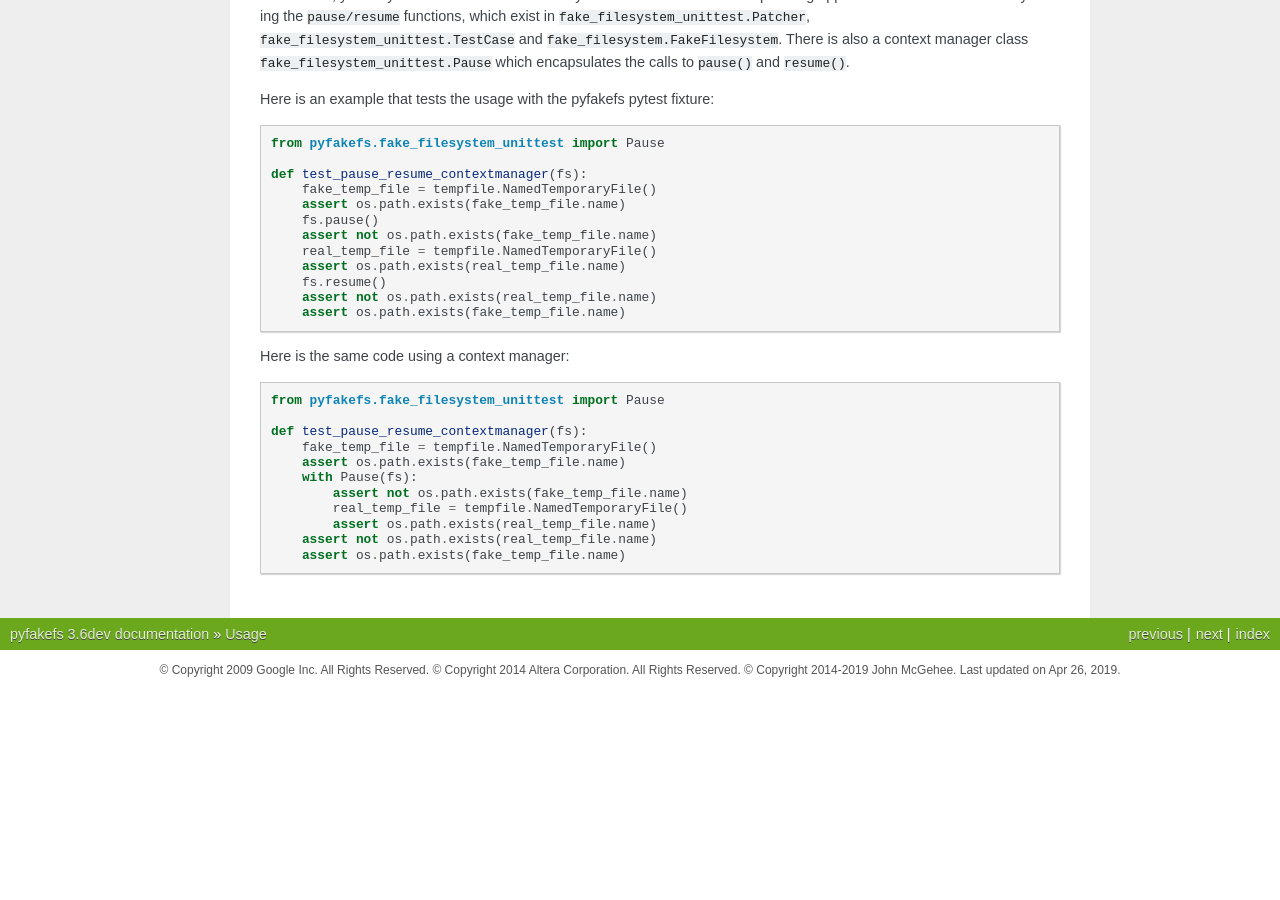
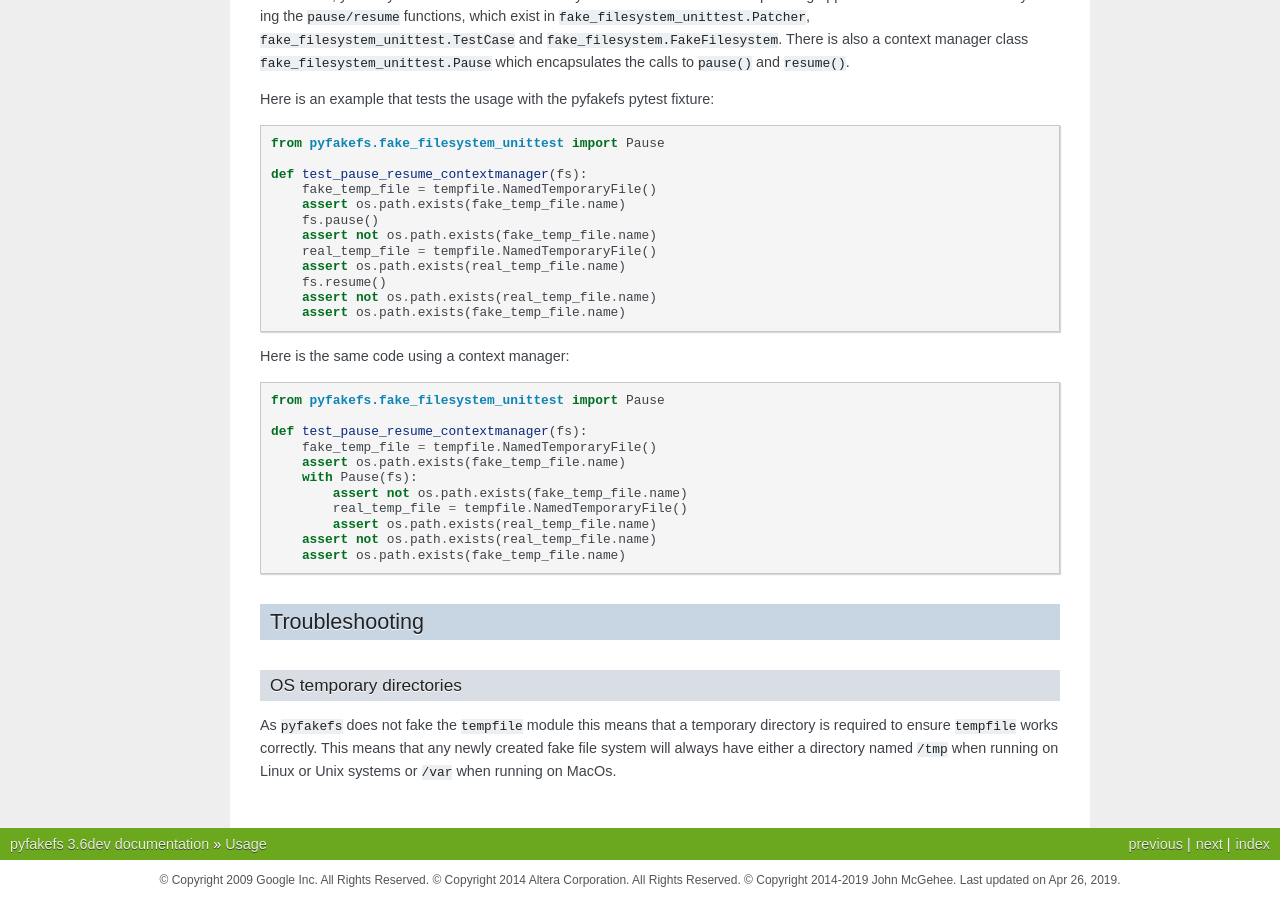
Before and after one commit to pytest-dev/pyfakefs, a Sphinx documentation site: the page built from docs/usage.rst, in a window 1280 px wide and 900 px high, scrolled down 6689 px. Built offline with Sphinx 7.4.7, drawn with Linux system fonts in a browser that asks for light colours; before the commit the page ends 7379 px from its top, so only the background shows below that; some of the changed text lies outside the part shown.

Commit message:
document existence of temporary directories

```diff
--- a/docs/usage.rst
+++ b/docs/usage.rst
@@ -460,3 +460,15 @@ Here is the same code using a context manager:
             assert os.path.exists(real_temp_file.name)
         assert not os.path.exists(real_temp_file.name)
         assert os.path.exists(fake_temp_file.name)
+
+Troubleshooting
+---------------
+
+OS temporary directories
+~~~~~~~~~~~~~~~~~~~~~~~~
+
+As ``pyfakefs`` does not fake the ``tempfile`` module this means that a
+temporary directory is required to ensure ``tempfile`` works correctly.
+This means that any newly created fake file system will always have
+either a directory named ``/tmp`` when running on Linux or Unix systems
+or ``/var`` when running on MacOs.
```
